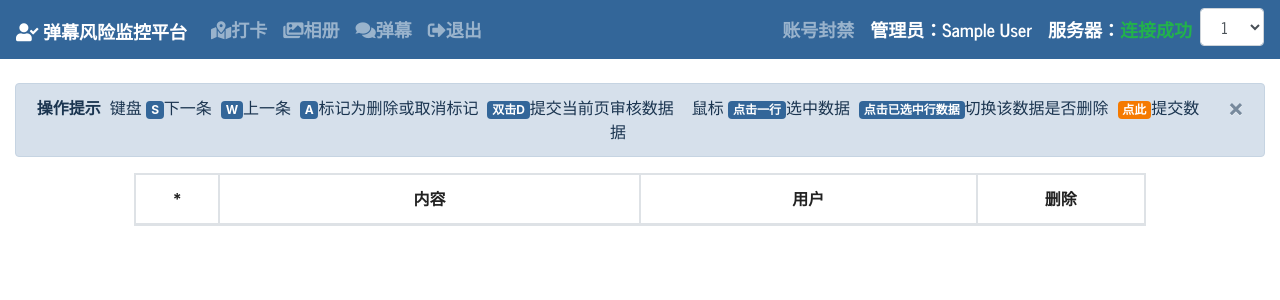
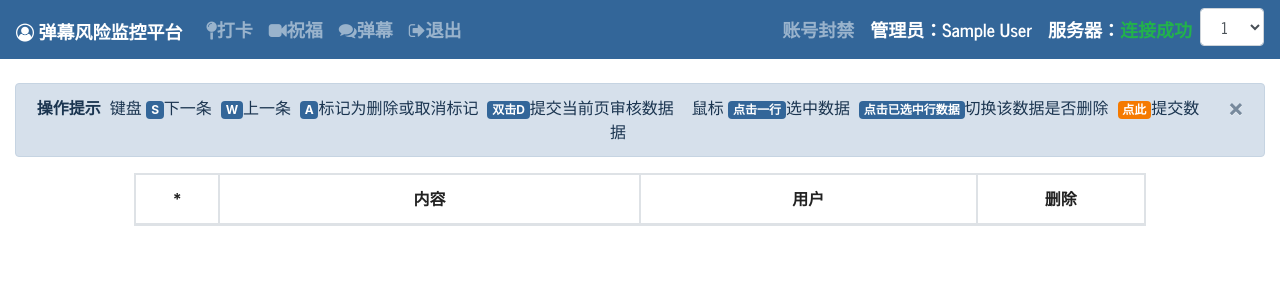
Before and after one commit to yang-zhongtian/StudentGuide, a Flask app: page /danmu/super-admin/ in a window 1280 px wide. Shown: the top 300 px of the page. Run offline with Flask 2, Linux system fonts and the light colour scheme; the visitor is signed in with stand-in values (Sample User, id 1); data that the repository does not hold is empty; some libraries are stand-ins or nearby versions.

Commit message:
[fix] font awesome 5 -> 4

```diff
--- a/static/js/manage.js
+++ b/static/js/manage.js
@@ -47,7 +47,7 @@ $(function () {
     var tagAsDelete = function (nth) {
         var element = $("#result-container").find("tr").eq(nth).find("td").eq(3);
         if (element.html() == "") {
-            element.html('<i class="fas fa-check"></i>')
+            element.html('<i class="fa fa-check"></i>')
         }
         else {
             element.html('')
--- a/templates/base.html
+++ b/templates/base.html
@@ -9,7 +9,7 @@
     <link href="/static/img/icons/favicon.ico" rel="shortcut icon" type="image/x-icon">
     <meta name="viewport" content="width=device-width, initial-scale=1, shrink-to-fit=no">
     <link rel="stylesheet" href="/static/css/bootstrap.min.css">
-    <link rel="stylesheet" href="https://cdn.staticfile.org/font-awesome/5.14.0/css/all.min.css">
+    <link rel="stylesheet" href="https://cdn.staticfile.org/font-awesome/4.7.0/css/font-awesome.min.css">
     <style>
         .navbar-nav {
             flex-direction: row;
@@ -31,7 +31,7 @@
 <body>
     <div id="navbar-container">
         <nav class="navbar navbar-expand-md {% block navbar_style %}bg-primary{% endblock %} navbar-dark">
-            <a class="navbar-brand">{% block brand %}<i class="fas fa-passport"></i>&nbsp;在线开学手册{% endblock %}</a>
+            <a class="navbar-brand">{% block brand %}在线开学手册{% endblock %}</a>
             <span class="navbar-text ml-auto d-sm-block d-md-none">戳此开始→</span>
             <button class="navbar-toggler" type="button" data-toggle="collapse" data-target="#collapsibleNavbar">
                 <span class="navbar-toggler-icon"></span>
@@ -39,28 +39,28 @@
             <div class="collapse navbar-collapse" id="collapsibleNavbar">
                 <ul class="navbar-nav mr-auto">
                     <li class="nav-item">
-                        <a class="nav-link" href="/daka/"><i class="fas fa-map-marked-alt"></i>打卡</a>
+                        <a class="nav-link" href="/daka/"><i class="fa fa-map-pin"></i>打卡</a>
                     </li>
                     <li class="nav-item">
-                        <a class="nav-link" href="/gallery/"><i class="fas fa-images"></i>相册</a>
+                        <a class="nav-link" href="/gallery/"><i class="fa fa-video-camera"></i>祝福</a>
                     </li>
                     <li class="nav-item">
-                        <a class="nav-link" href="/danmu/"><i class="fas fa-comments"></i>弹幕</a>
+                        <a class="nav-link" href="/danmu/"><i class="fa fa-comments"></i>弹幕</a>
                     </li>
                     {% block admin_options %}
                     <li id="danmu-admin" class="nav-item" style="{{ hide_admin }}">
-                        <a class="nav-link" href="/danmu/super-admin/"><i class="fas fa-tools"></i>管理员入口</a>
+                        <a class="nav-link" href="/danmu/super-admin/"><i class="fa fa-cogs"></i>管理员入口</a>
                     </li>
                     <li id="danmu-stagemode" class="nav-item" style="{{ hide_admin }}">
                         <a id="enter-stagemode" class="nav-link" href="javascript: void(0)"><i
-                                class="fas fa-expand-arrows-alt"></i>进入舞台模式</a>
+                                class="fa fa-arrows-alt"></i>进入舞台模式</a>
                     </li>
                     {% endblock %}
                     <li id="danmu-logout" class="nav-item" style="display: none;">
-                        <a class="nav-link" href="/danmu/logout/"><i class="fas fa-sign-out-alt"></i>退出</a>
+                        <a class="nav-link" href="/danmu/logout/"><i class="fa fa-sign-out"></i>退出</a>
                     </li>
                     <li class="nav-item" id="nav-about">
-                        <a class="nav-link" href="/about/"><i class="fas fa-info-circle"></i>关于</a>
+                        <a class="nav-link" href="/about/"><i class="fa fa-info-circle"></i>关于</a>
                     </li>
                 </ul>
                 {% block nav_append %}{% endblock %}
--- a/templates/danmu.html
+++ b/templates/danmu.html
@@ -85,8 +85,8 @@
         <div class="mx-auto">
             <form id="send-danmu-form" class="form-inline text-center">
                 <input type="text" class="form-control" id="danmu-text" style="width: 55% !important;">
-                <a href="#" data-toggle="modal" data-target="#configModal"><i class="fas fa-palette"></i></a>
-                <button type="submit" class="btn btn-primary"><i class="fas fa-paper-plane"></i></button>
+                <a href="#" data-toggle="modal" data-target="#configModal"><i class="fa fa-plus-circle"></i></a>
+                <button type="submit" class="btn btn-primary"><i class="fa fa-paper-plane"></i></button>
             </form>
         </div>
     </div>
@@ -133,7 +133,7 @@
                             </div>
                             &nbsp;
                             <a href="javascript: history.go(-1)" class="btn btn-secondary" style="color: white;"><i
-                                    class="fas fa-undo-alt"></i></a>
+                                    class="fa fa-undo"></i></a>
                         </div>
                     </div>
                 </form>
--- a/templates/manage.html
+++ b/templates/manage.html
@@ -28,7 +28,7 @@
     }
 </style>
 {% endblock %}
-{% block brand %}<i class="fas fa-user-check"></i>&nbsp;弹幕风险监控平台{% endblock %}
+{% block brand %}<i class="fa fa-user-circle-o"></i>&nbsp;弹幕风险监控平台{% endblock %}
 {% block navbar_style %}bg-info{% endblock %}
 {% block nav_append %}
 <ul class="navbar-nav ml-auto">
```
Also changed, not shown: static/js/manage.min.js.
